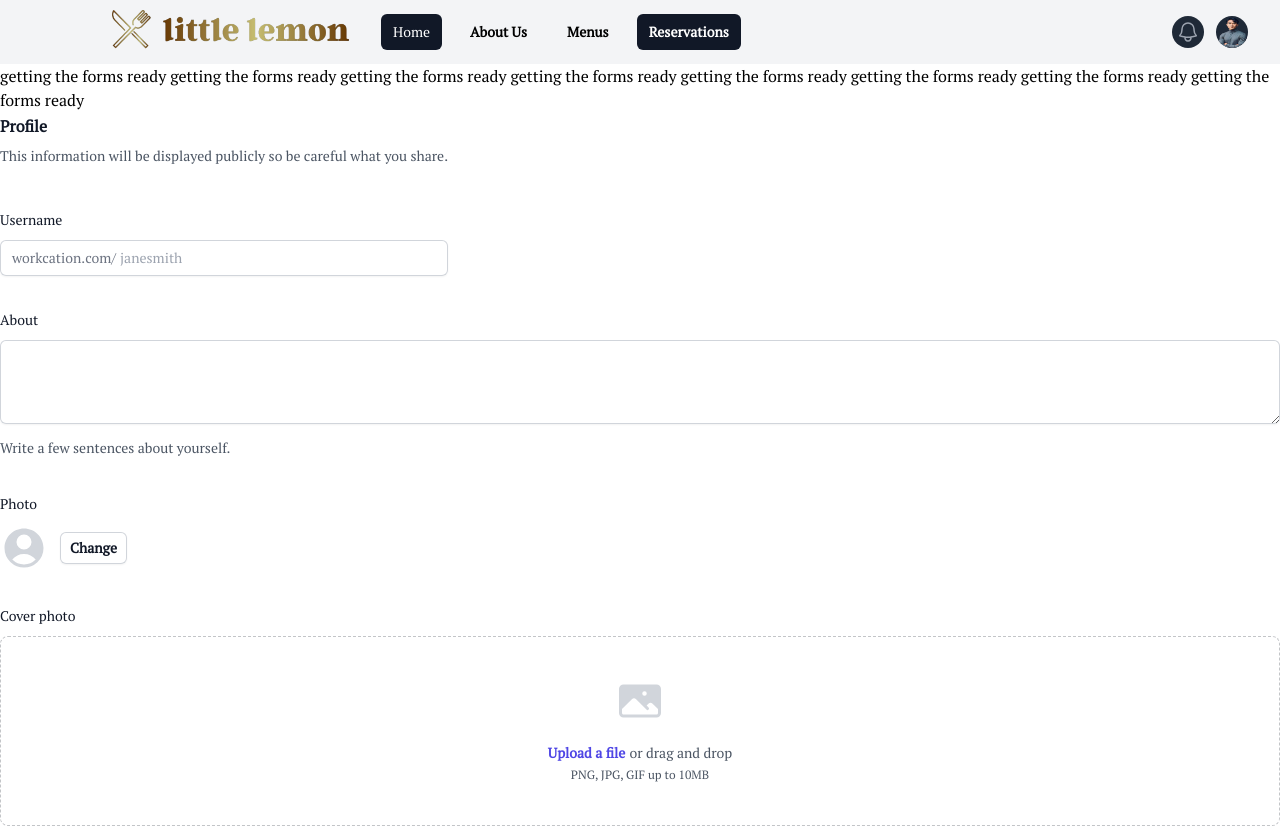
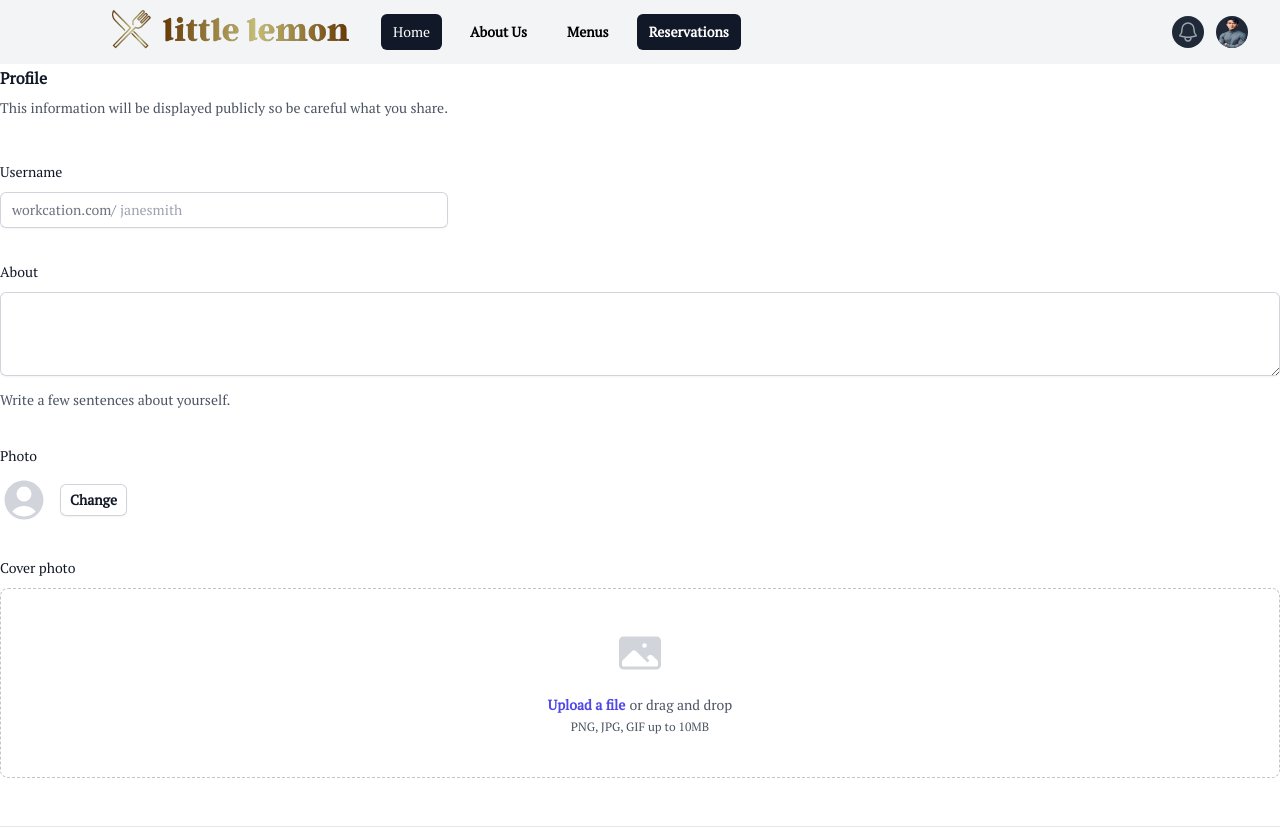
Before and after one commit to SherpaMilan/Littlelemon-Capstone-Project, a React (Create React App) app: page /reservations in a window 1280 px wide. Shown: the top 828 px of the page. Built offline with nearby package versions, Linux system fonts and the light colour scheme.

Commit message:
added reservation page

```diff
--- a/src/components/Reservations.js
+++ b/src/components/Reservations.js
@@ -6,9 +6,6 @@ const Reservations = () => {
   return (
     <div>
       <h1>
-        getting the forms ready getting the forms ready getting the forms ready
-        getting the forms ready getting the forms ready getting the forms ready
-        getting the forms ready getting the forms ready
         <Confirmation />
       </h1>
     </div>
```
